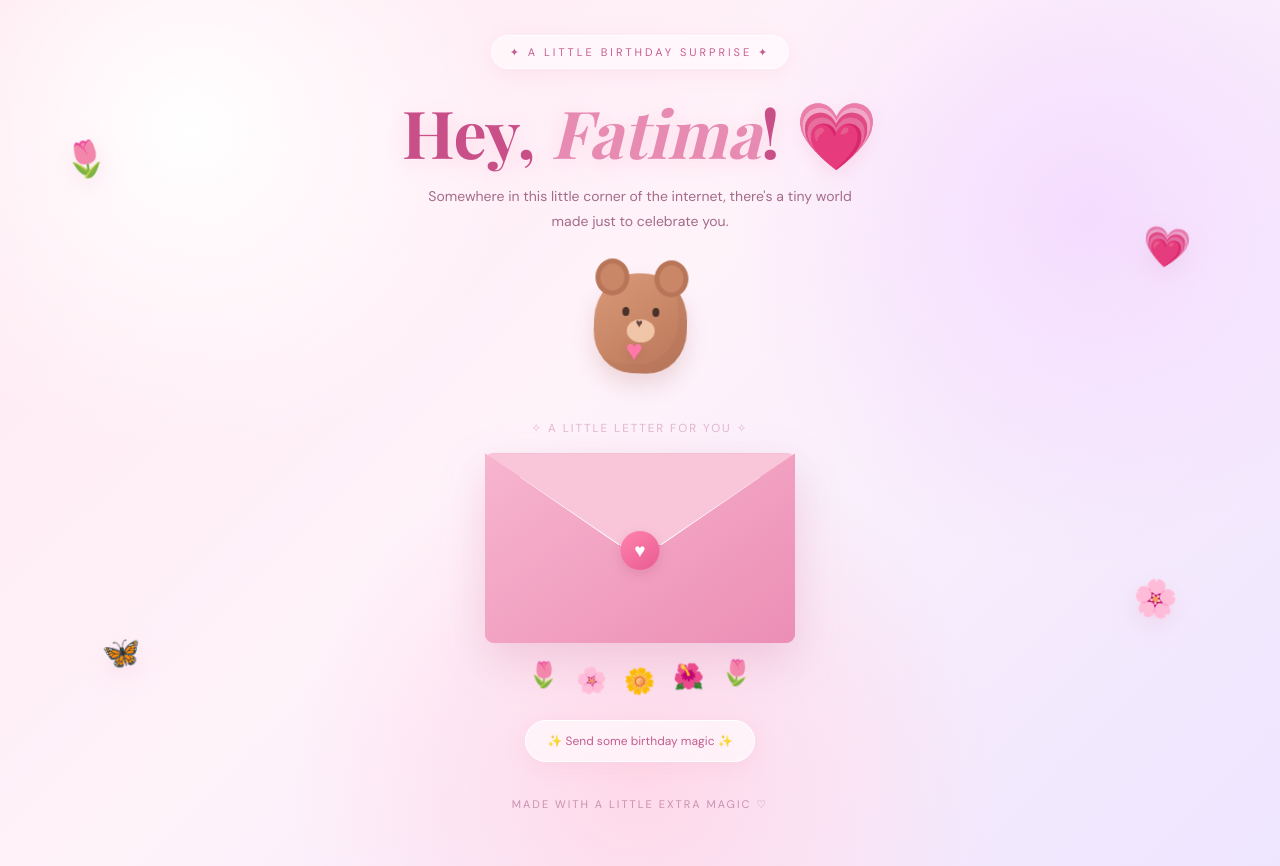
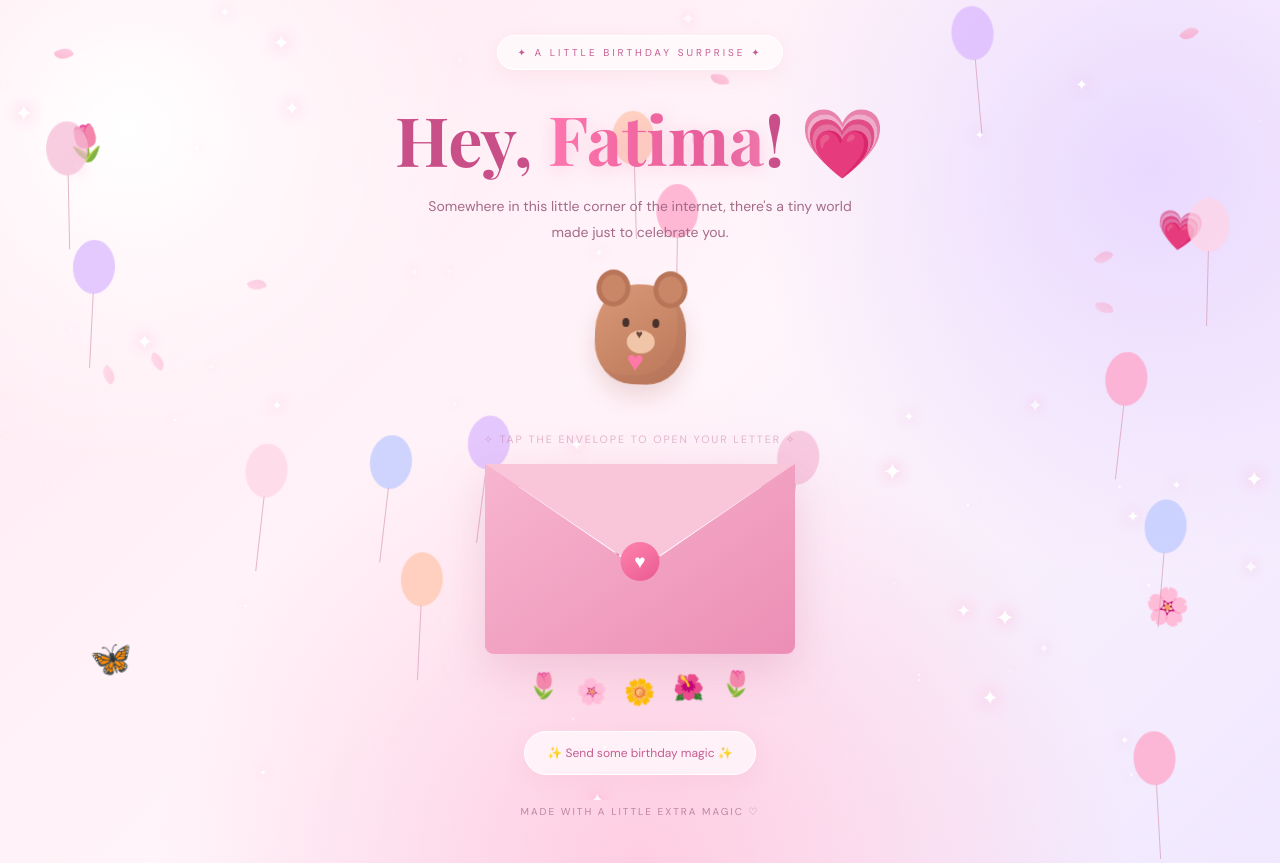
Before and after one commit to azimayman07-alt/Birthday-gift, a plain HTML site: page index.html in a window 1280 px wide. Drawn offline with nearby package versions, Linux system fonts and the light colour scheme; a web font is replaced by a local one.

Commit message:
Revise birthday message and enhance styles
Updated the birthday message and improved styles.

```diff
--- a/index.html
+++ b/index.html
@@ -4,37 +4,30 @@
 <head>
 <meta charset="UTF-8">
 <meta name="viewport" content="width=device-width, initial-scale=1.0">
-<title>A Happy Birthday To Someone 💗</title>
+<title>For Fatima 💗</title>
 
 <link href="https://fonts.googleapis.com/css2?family=DM+Sans:wght@400;500;600;700&family=Playfair+Display:ital,wght@0,500;0,600;0,700;1,500&display=swap" rel="stylesheet">
 
 <style>
-:root {
-  --pink: #ff8fb8;
-  --deep: #e95e96;
-  --light: #fff0f6;
-  --lavender: #e9dcff;
-  --white: #fffafd;
-  --text: #78465f;
+* {
+  margin: 0;
+  padding: 0;
+  box-sizing: border-box;
 }
-
-* { box-sizing: border-box; margin: 0; padding: 0; }
 
 body {
   min-height: 100vh;
   overflow-x: hidden;
   font-family: 'DM Sans', sans-serif;
-  color: var(--text);
+  color: #965b7a;
   background:
-    radial-gradient(circle at 15% 15%, #fff 0, transparent 25%),
-    radial-gradient(circle at 85% 25%, #f4dcff 0, transparent 28%),
-    radial-gradient(circle at 50% 90%, #ffd9e9 0, transparent 35%),
-    linear-gradient(135deg, #ffe8f1, #fff3fa 45%, #eee5ff);
+    radial-gradient(circle at 10% 15%, #fff 0, transparent 25%),
+    radial-gradient(circle at 90% 20%, #e9d9ff 0, transparent 30%),
+    radial-gradient(circle at 50% 100%, #ffcde1 0, transparent 45%),
+    linear-gradient(135deg, #ffe8f1, #fff5fa, #f0e8ff);
 }
 
-/* DREAMY BACKGROUND */
-
-#stars, #petals, #sparkles {
+#stars, #petals {
   position: fixed;
   inset: 0;
   pointer-events: none;
@@ -45,13 +38,13 @@ body {
 .star {
   position: absolute;
   color: white;
-  animation: twinkle var(--duration) ease-in-out infinite alternate;
-  text-shadow: 0 0 12px #ff9ec6;
+  text-shadow: 0 0 12px #ff91c0;
+  animation: twinkle var(--speed) ease-in-out infinite alternate;
 }
 
 @keyframes twinkle {
-  from { opacity: .15; transform: scale(.7) rotate(0deg); }
-  to { opacity: 1; transform: scale(1.3) rotate(35deg); }
+  from { opacity: .2; transform: scale(.6); }
+  to { opacity: 1; transform: scale(1.4); }
 }
 
 .petal {
@@ -66,59 +59,81 @@ body {
 }
 
 @keyframes fall {
-  to { transform: translate3d(var(--drift), 110vh, 0) rotate(700deg); }
+  to {
+    transform: translate(var(--drift), 110vh) rotate(700deg);
+    opacity: 0;
+  }
 }
-
-/* MAIN */
 
 .page {
   position: relative;
   z-index: 1;
-  width: min(100%, 900px);
+  width: min(100%, 850px);
   min-height: 100vh;
   margin: auto;
-  padding: 35px 20px 55px;
+  padding: 35px 20px 45px;
   display: flex;
   flex-direction: column;
   align-items: center;
   text-align: center;
 }
 
-.top-label {
-  padding: 9px 18px;
-  border: 1px solid #ffffffb8;
-  background: #ffffff75;
+.label {
+  padding: 10px 19px;
+  border: 1px solid #fff;
+  background: #ffffff91;
   border-radius: 50px;
-  font-size: 11px;
+  font-size: 10px;
   letter-spacing: 3px;
   color: #c45d91;
-  backdrop-filter: blur(10px);
   box-shadow: 0 5px 20px #e99bb526;
-  animation: appear 1.2s ease both;
+  animation: appear 1s ease both;
 }
 
 h1 {
-  margin-top: 27px;
+  margin-top: 28px;
   font-family: 'Playfair Display', serif;
-  font-size: clamp(36px, 8vw, 66px);
-  line-height: 1.12;
+  font-size: clamp(38px, 9vw, 68px);
+  line-height: 1.2;
   color: #c94f89;
-  text-shadow: 0 4px 20px #f5a5c755;
-  animation: titleIn 1.2s ease both;
 }
 
-h1 span {
-  color: #e78bb3;
-  font-style: italic;
+.name {
+  display: inline-block;
+  background: linear-gradient(90deg, #e65d99, #ffb0d3, #bb85e9, #ff75ad, #e65d99);
+  background-size: 300% auto;
+  background-clip: text;
+  -webkit-background-clip: text;
+  color: transparent;
+  filter: drop-shadow(0 3px 9px #ef9bc966);
+  animation:
+    nameEntrance 1.5s cubic-bezier(.2,.8,.2,1) both,
+    shimmer 4s linear infinite 1.5s,
+    nameFloat 3s ease-in-out infinite 1.5s;
+}
+
+@keyframes nameEntrance {
+  0% { opacity: 0; transform: translateY(35px) scale(.5) rotate(-8deg); }
+  70% { opacity: 1; transform: translateY(-7px) scale(1.12) rotate(3deg); }
+  100% { opacity: 1; transform: translateY(0) scale(1); }
+}
+
+@keyframes shimmer {
+  to { background-position: 300% center; }
+}
+
+@keyframes nameFloat {
+  0%, 100% { transform: translateY(0); }
+  50% { transform: translateY(-5px); }
 }
 
 .subtitle {
-  margin-top: 14px;
-  max-width: 440px;
-  line-height: 1.8;
+  margin-top: 13px;
+  max-width: 430px;
   font-size: 14px;
+  line-height: 1.9;
   color: #a46b89;
-  animation: appear 1.6s ease both;
+  animation: appear 1.7s ease both;
 }
 
 @keyframes appear {
@@ -126,25 +141,19 @@ h1 span {
   to { opacity: 1; transform: translateY(0); }
 }
 
-@keyframes titleIn {
-  from { opacity: 0; transform: translateY(30px) scale(.95); }
-  to { opacity: 1; transform: translateY(0) scale(1); }
-}
-
-/* FLOATING DECORATIONS */
+/* DECORATIONS */
 
 .decoration {
   position: fixed;
   z-index: 0;
   pointer-events: none;
   animation: float 5s ease-in-out infinite;
-  filter: drop-shadow(0 8px 12px #d987aa30);
 }
 
-.d1 { top: 17%; left: 5%; font-size: 35px; }
-.d2 { top: 30%; right: 7%; font-size: 39px; animation-delay: -2s; }
-.d3 { bottom: 15%; left: 8%; font-size: 31px; animation-delay: -1s; }
-.d4 { bottom: 20%; right: 8%; font-size: 36px; animation-delay: -3s; }
+.d1 { top: 15%; left: 5%; font-size: 35px; }
+.d2 { top: 28%; right: 6%; font-size: 38px; animation-delay: -2s; }
+.d3 { bottom: 14%; left: 7%; font-size: 34px; animation-delay: -1s; }
+.d4 { bottom: 19%; right: 7%; font-size: 36px; animation-delay: -3s; }
 
 @keyframes float {
   0%,100% { transform: translateY(0) rotate(-8deg); }
@@ -155,38 +164,29 @@ h1 span {
 
 .balloon {
   position: fixed;
-  bottom: -140px;
-  width: 43px;
-  height: 55px;
-  border-radius: 50% 50% 45% 45%;
+  bottom: -130px;
+  width: 42px;
+  height: 54px;
+  border-radius: 50%;
   z-index: 0;
-  opacity: .65;
-  animation: balloonUp var(--speed) linear infinite;
+  opacity: .7;
+  pointer-events: none;
+  animation: balloonUp var(--duration) linear infinite;
   animation-delay: var(--delay);
-}
-
-.balloon::before {
-  content: "";
-  position: absolute;
-  bottom: -5px;
-  left: 18px;
-  border-left: 4px solid transparent;
-  border-right: 4px solid transparent;
-  border-bottom: 7px solid var(--balloon-color);
 }
 
 .balloon::after {
   content: "";
   position: absolute;
-  top: 55px;
+  top: 53px;
   left: 21px;
+  height: 75px;
   width: 1px;
-  height: 75px;
   background: #d69bb4;
 }
 
 @keyframes balloonUp {
-  0% { transform: translateY(0) translateX(0) rotate(-8deg); }
+  0% { transform: translateY(0) rotate(-8deg); }
   50% { transform: translateY(-60vh) translateX(25px) rotate(8deg); }
   100% { transform: translateY(-120vh) translateX(-15px) rotate(-8deg); }
 }
@@ -194,10 +194,9 @@ h1 span {
 /* TEDDY */
 
 .teddy-area {
-  margin-top: 26px;
-  position: relative;
-  height: 145px;
-  width: 180px;
+  margin-top: 28px;
+  height: 140px;
+  width: 170px;
   display: grid;
   place-items: center;
   animation: teddyFloat 3.5s ease-in-out infinite;
@@ -205,7 +204,7 @@ h1 span {
 
 .teddy {
   position: relative;
-  width: 93px;
+  width: 91px;
   height: 100px;
   background: linear-gradient(145deg, #d99a78, #b97558);
   border-radius: 47% 47% 42% 42%;
@@ -221,6 +220,7 @@ h1 span {
   background: #c98768;
   border: 5px solid #b97558;
 }
+
 .ear.left { left: 0; }
 .ear.right { right: 0; }
 
@@ -244,7 +244,7 @@ h1 span {
 .muzzle {
   position: absolute;
   top: 46px;
-  left: 33px;
+  left: 32px;
   width: 28px;
   height: 23px;
   border-radius: 50%;
@@ -267,7 +267,6 @@ h1 span {
   left: 33px;
   color: #ff78a8;
   font-size: 29px;
-  text-shadow: 0 3px 8px #8c3c6533;
 }
 
 @keyframes teddyFloat {
@@ -278,17 +277,17 @@ h1 span {
 /* ENVELOPE */
 
 .envelope-section {
-  margin-top: 15px;
+  margin-top: 18px;
   display: flex;
   flex-direction: column;
   align-items: center;
 }
 
 .tap-text {
-  font-size: 12px;
+  font-size: 11px;
+  letter-spacing: 2px;
   color: #bd7097;
-  letter-spacing: 2px;
-  margin-bottom: 17px;
+  margin-bottom: 18px;
   animation: pulse 2s infinite;
 }
 
@@ -302,11 +301,11 @@ h1 span {
   position: relative;
   cursor: pointer;
   filter: drop-shadow(0 17px 22px #b94e7c30);
-  transition: transform .35s;
+  transition: transform .3s;
   -webkit-tap-highlight-color: transparent;
 }
 
-.envelope:hover { transform: translateY(-7px) scale(1.025); }
+.envelope:hover { transform: translateY(-6px); }
 
 .env-back {
   position: absolute;
@@ -324,12 +323,12 @@ h1 span {
   background: #fffafd;
   border-radius: 5px;
   z-index: 1;
-  transition: transform 1s ease;
   display: flex;
   flex-direction: column;
   align-items: center;
   justify-content: center;
   gap: 9px;
+  transition: transform .8s ease;
 }
 
 .letter-preview span:first-child {
@@ -339,7 +338,7 @@ h1 span {
 }
 
 .letter-preview span:last-child {
-  font-size: 10px;
+  font-size: 9px;
   letter-spacing: 2px;
   color: #c68ca7;
 }
@@ -364,7 +363,6 @@ h1 span {
   transform-origin: top;
   transition: transform .8s ease;
   z-index: 4;
-  border-radius: 8px;
 }
 
 .seal {
@@ -381,53 +379,61 @@ h1 span {
   display: grid;
   place-items: center;
   font-size: 19px;
-  box-shadow: 0 4px 12px #b54c743c;
   transition: opacity .3s;
 }
 
-.envelope.open .env-flap { transform: rotateX(180deg); z-index: 0; }
-.envelope.open .letter-preview { transform: translateY(-115px); transition-delay: .4s; }
+.envelope.open .env-flap {
+  transform: rotateX(180deg);
+  z-index: 0;
+}
+
+.envelope.open .letter-preview {
+  transform: translateY(-115px);
+  transition-delay: .4s;
+}
+
 .envelope.open .seal { opacity: 0; }
 
-/* OPEN LETTER */
+/* LETTER POPUP */
 
 .letter-overlay {
   position: fixed;
   inset: 0;
-  z-index: 20;
-  padding: 22px;
+  z-index: 50;
+  padding: 20px;
   display: none;
   align-items: center;
   justify-content: center;
-  background: #55314770;
+  background: #55314780;
   backdrop-filter: blur(9px);
 }
 
 .letter-overlay.show {
   display: flex;
-  animation: fadeIn .5s ease;
+  animation: fadeIn .4s ease;
 }
 
-@keyframes fadeIn { from { opacity: 0; } to { opacity: 1; } }
+@keyframes fadeIn {
+  from { opacity: 0; }
+  to { opacity: 1; }
+}
 
 .letter-card {
   position: relative;
-  width: min(520px, 100%);
+  width: min(510px, 100%);
   max-height: 85vh;
   overflow-y: auto;
-  padding: 39px 30px 32px;
+  padding: 39px 30px 30px;
   border-radius: 22px;
-  background:
-    radial-gradient(circle at top right, #ffe5f1, transparent 40%),
-    #fffafd;
+  background: linear-gradient(145deg, #fffafd, #fff0f7);
   box-shadow: 0 25px 90px #4c183a55;
   border: 1px solid white;
   animation: letterIn .65s cubic-bezier(.2,.8,.2,1);
 }
 
 @keyframes letterIn {
-  from { opacity: 0; transform: translateY(35px) scale(.9) rotate(-2deg); }
-  to { opacity: 1; transform: translateY(0) scale(1) rotate(0); }
+  from { opacity: 0; transform: translateY(35px) scale(.9); }
+  to { opacity: 1; transform: translateY(0) scale(1); }
 }
 
 .close {
@@ -437,18 +443,17 @@ h1 span {
   border: 0;
   background: #ffe5f0;
   color: #bd638e;
-  width: 32px;
-  height: 32px;
+  width: 34px;
+  height: 34px;
   border-radius: 50%;
-  font-size: 20px;
+  font-size: 22px;
   cursor: pointer;
 }
 
-.letter-card .tiny {
+.tiny {
   color: #d77aa1;
   letter-spacing: 3px;
   font-size: 10px;
-  text-transform: uppercase;
 }
 
 .letter-card h2 {
@@ -476,24 +481,16 @@ h1 span {
 }
 
 .love-note {
-  margin-top: 23px;
+  margin-top: 22px;
   padding: 13px;
   border-radius: 12px;
-  background: #fff0f6;
+  background: #ffe8f1;
   color: #c66c94;
   font-size: 12px;
-  line-height: 1.7;
+  line-height: 1.8;
 }
 
-/* BOTTOM DETAILS */
-
-.footer {
-  margin-top: 35px;
-  font-size: 11px;
-  letter-spacing: 2px;
-  color: #bd85a1;
-  opacity: .85;
-}
+/* FLOWERS & BUTTON */
 
 .flower-row {
   margin-top: 22px;
@@ -503,9 +500,9 @@ h1 span {
 }
 
 .flower-row span {
-  display: inline-block;
   animation: flowerDance 3s ease-in-out infinite;
 }
+
 .flower-row span:nth-child(2) { animation-delay: -.6s; }
 .flower-row span:nth-child(3) { animation-delay: -1.2s; }
 .flower-row span:nth-child(4) { animation-delay: -1.8s; }
@@ -516,11 +513,35 @@ h1 span {
   50% { transform: translateY(-9px) rotate(10deg); }
 }
 
-/* CONFETTI */
+.surprise-btn {
+  margin-top: 22px;
+  padding: 13px 22px;
+  border: 1px solid white;
+  border-radius: 30px;
+  background: #ffffffa8;
+  color: #c45d91;
+  font: inherit;
+  font-size: 12px;
+  cursor: pointer;
+  box-shadow: 0 6px 20px #e99bb526;
+  transition: .25s;
+}
+
+.surprise-btn:hover {
+  transform: translateY(-3px);
+  background: white;
+}
+
+.footer {
+  margin-top: 30px;
+  font-size: 10px;
+  letter-spacing: 2px;
+  color: #bd85a1;
+}
 
 .confetti {
   position: fixed;
-  z-index: 30;
+  z-index: 70;
   top: -20px;
   width: 9px;
   height: 14px;
@@ -529,29 +550,17 @@ h1 span {
 }
 
 @keyframes confettiFall {
-  to { transform: translate(var(--side), 110vh) rotate(900deg); opacity: 0; }
+  to {
+    transform: translate(var(--side), 110vh) rotate(900deg);
+    opacity: 0;
+  }
 }
-
-.surprise-btn {
-  margin-top: 22px;
-  padding: 12px 21px;
-  border: 1px solid #ffffff;
-  border-radius: 30px;
-  background: #ffffff9c;
-  color: #c45d91;
-  font: inherit;
-  font-size: 12px;
-  cursor: pointer;
-  box-shadow: 0 6px 20px #e99bb526;
-  transition: .25s;
-}
-.surprise-btn:hover { transform: translateY(-3px); background: white; }
 
 @media(max-width: 500px) {
   .page { padding-top: 28px; }
   .d1 { left: 2%; }
   .d2 { right: 2%; }
-  .letter-card { padding: 37px 23px 26px; }
+  .letter-card { padding: 38px 22px 25px; }
   .letter-card h2 { font-size: 29px; }
 }
 </style>
@@ -561,7 +570,6 @@ h1 span {
 
 <div id="stars"></div>
 <div id="petals"></div>
-<div id="sparkles"></div>
 
 <div class="decoration d1">🌷</div>
 <div class="decoration d2">💗</div>
@@ -570,9 +578,11 @@ h1 span {
 
 <main class="page">
 
-  <div class="top-label">✦ A LITTLE BIRTHDAY SURPRISE ✦</div>
+  <div class="label">✦ A LITTLE BIRTHDAY SURPRISE ✦</div>
 
-  <h1>Hey, <span id="friendName">Beautiful Human</span>! 💗</h1>
+  <h1>
+    Hey, <span class="name">Fatima</span>! 💗
+  </h1>
 
   <p class="subtitle">
     Somewhere in this little corner of the internet,
@@ -593,14 +603,16 @@ h1 span {
   </div>
 
   <div class="envelope-section">
-    <div class="tap-text">✧ A LITTLE LETTER FOR YOU ✧</div>
+    <div class="tap-text">✧ TAP THE ENVELOPE TO OPEN YOUR LETTER ✧</div>
 
-    <div class="envelope" id="envelope" onclick="openLetter()">
+    <div class="envelope" id="envelope">
       <div class="env-back"></div>
+
       <div class="letter-preview">
-        <span>For you ♡</span>
-        <span>WITH A LITTLE LOVE & LOTS OF WISHES</span>
+        <span>For Fatima ♡</span>
+        <span>A LITTLE MESSAGE JUST FOR YOU</span>
       </div>
+
       <div class="env-front"></div>
       <div class="env-flap"></div>
       <div class="seal">♥</div>
@@ -608,32 +620,38 @@ h1 span {
   </div>
 
   <div class="flower-row">
-    <span>🌷</span><span>🌸</span><span>🌼</span><span>🌺</span><span>🌷</span>
+    <span>🌷</span>
+    <span>🌸</span>
+    <span>🌼</span>
+    <span>🌺</span>
+    <span>🌷</span>
   </div>
 
-  <button class="surprise-btn" onclick="celebrate()">
+  <button class="surprise-btn" id="magicButton">
     ✨ Send some birthday magic ✨
   </button>
 
   <div class="footer">MADE WITH A LITTLE EXTRA MAGIC ♡</div>
+
 </main>
 
-<!-- LETTER POPUP -->
+<!-- BIRTHDAY LETTER -->
 
-<div class="letter-overlay" id="letterOverlay" onclick="outsideClose(event)">
+<div class="letter-overlay" id="letterOverlay">
   <div class="letter-card">
-    <button class="close" onclick="closeLetter()">×</button>
+
+    <button class="close" id="closeButton">×</button>
 
     <div class="tiny">✦ A MESSAGE JUST FOR YOU ✦</div>
 
-    <h2>Happy Birthday! 💗</h2>
+    <h2>Happy Birthday, Fatima! 💗</h2>
 
-    <p>Heyyy!</p>
+    <p>Heyyy Fatima!</p>
 
     <p>
-      First of all, happiest birthday to you! 🥳
-      I hope today brings you so much happiness, laughter,
-      and all the little things that make you smile.
+      First of all, happiest birthday to you!!
+      I hope your special day is filled with happiness,
+      laughter, and all the little things that make you smile.
     </p>
 
     <p>
@@ -643,29 +661,21 @@ h1 span {
     </p>
 
     <p>
-      Ami jani na kemne but our friendship lasted this long and how
-      u were able to handle my weird side but thats just who we are fatima.
-      we are funny, sad dramatic but most importantly we look out for one another.
-      I wish soo much for you in this life and hereafter and May Allah fill your life
-      with Happiness and good family.
-
-
-
+      I hope this new chapter of your life brings you
+      beautiful memories, exciting opportunities, peaceful
+      days, and people who appreciate you for who you are.
     </p>
 
     <p>
-      Funny thing is, we never met each other irl yet ur one of my best friends.
-      whom I can share everything with and talk freely with
-      Fatima I know your facing ur own problems and realising
-      a lot of stuff, i just want you to know that i m with you
-      in everything and lemme know and talk to me about anything!!!
-    And dont worry aboht any problem since u gotta wonderful people around you.
-    and remember'This life is only a dream while the next life is the real one'
-    thanks for being my friend fatima it means so much for me./p>
+      Keep being your wonderful self, keep smiling,
+      and never stop chasing the things that make you happy.
+      You deserve so many good things.
+    </p>
 
     <p>
-      Have the most amazing birthday. Enjoy your day
-      to the fullest!!
+      I hope this little surprise made you smile,
+      even if just for a moment. Enjoy your day
+      to the absolute fullest!!
     </p>
 
     <div class="signature">
@@ -677,92 +687,99 @@ h1 span {
       🧸 A tiny reminder: the world is a little brighter
       with people like you in it. Never forget that.
     </div>
+
   </div>
 </div>
 
 <script>
-// EDIT THESE TWO LINES TO PERSONALIZE THE WEBSITE
-const friendName = "Fatima";
-const yourName = "Ayman";
+// STARS
+const stars = document.getElementById("stars");
 
-document.getElementById("friendName").textContent = friendName;
-
-// Update the signature automatically
-document.querySelector(".signature").innerHTML =
-  "From your friend,<br>" + Ayman + " ♡";
-
-// STAR GENERATOR
-const starBox = document.getElementById("stars");
-
-for (let i = 0; i < 65; i++) {
+for (let i = 0; i < 75; i++) {
   const star = document.createElement("div");
   star.className = "star";
   star.textContent = Math.random() > .5 ? "✦" : "·";
   star.style.left = Math.random() * 100 + "%";
   star.style.top = Math.random() * 100 + "%";
   star.style.fontSize = (Math.random() * 15 + 7) + "px";
-  star.style.setProperty("--duration", (Math.random() * 3 + 2) + "s");
+  star.style.setProperty("--speed", (Math.random() * 3 + 2) + "s");
   star.style.animationDelay = Math.random() * 4 + "s";
-  starBox.appendChild(star);
+  stars.appendChild(star);
 }
 
-// FLOATING BALLOONS
-const balloonColors = ["#ff9fc5", "#d9b5ff", "#ffc5a9", "#f5b9d5", "#b9c7ff"];
+// BALLOONS
+const balloonColors = [
+  "#ff9fc5", "#d9b5ff", "#ffc5a9",
+  "#f5b9d5", "#b9c7ff", "#ffd3e4"
+];
 
-for (let i = 0; i < 12; i++) {
+for (let i = 0; i < 14; i++) {
   const balloon = document.createElement("div");
   balloon.className = "balloon";
-  const color = balloonColors[i % balloonColors.length];
   balloon.style.left = Math.random() * 100 + "%";
-  balloon.style.background = color;
-  balloon.style.setProperty("--balloon-color", color);
-  balloon.style.setProperty("--speed", (Math.random() * 12 + 15) + "s");
+  balloon.style.background = balloonColors[i % balloonColors.length];
+  balloon.style.setProperty("--duration", (Math.random() * 12 + 15) + "s");
   balloon.style.setProperty("--delay", (-Math.random() * 25) + "s");
   document.body.appendChild(balloon);
 }
 
-// FALLING FLOWER PETALS
+// FALLING PETALS
 function makePetal() {
   const petal = document.createElement("div");
   petal.className = "petal";
   petal.style.left = Math.random() * 100 + "vw";
   petal.style.setProperty("--drift", (Math.random() * 180 - 90) + "px");
   petal.style.animationDuration = (Math.random() * 7 + 7) + "s";
-  petal.style.opacity = Math.random() * .5 + .2;
+
   document.getElementById("petals").appendChild(petal);
+
   setTimeout(() => petal.remove(), 15000);
 }
+
 setInterval(makePetal, 500);
 
-// OPEN LETTER
+// ENVELOPE AND LETTER
+const envelope = document.getElementById("envelope");
+const overlay = document.getElementById("letterOverlay");
+const closeButton = document.getElementById("closeButton");
+
 let opened = false;
 
 function openLetter() {
   if (opened) return;
+
   opened = true;
-
-  const envelope = document.getElementById("envelope");
   envelope.classList.add("open");
 
   setTimeout(() => {
-    document.getElementById("letterOverlay").classList.add("show");
+    overlay.classList.add("show");
     celebrate();
-  }, 1100);
+  }, 1050);
 }
 
 function closeLetter() {
-  document.getElementById("letterOverlay").classList.remove("show");
+  overlay.classList.remove("show");
 }
 
-function outsideClose(event) {
-  if (event.target.id === "letterOverlay") closeLetter();
-}
+// Use a real click listener on the envelope
+envelope.addEventListener("click", openLetter);
+closeButton.addEventListener("click", closeLetter);
 
-// CONFETTI CELEBRATION
+// Close if the background is clicked
+overlay.addEventListener("click", function(event) {
+  if (event.target === overlay) {
+    closeLetter();
+  }
+});
+
+// CELEBRATION
 function celebrate() {
-  const colors = ["#ff8fb8", "#e4a9ff", "#ffe08c", "#ffffff", "#ffa9c8", "#c6b5ff"];
+  const colors = [
+    "#ff8fb8", "#e4a9ff", "#ffe08c",
+    "#ffffff", "#ffa9c8", "#c6b5ff"
+  ];
 
-  for (let i = 0; i < 95; i++) {
+  for (let i = 0; i < 100; i++) {
     const bit = document.createElement("div");
     bit.className = "confetti";
     bit.style.left = Math.random() * 100 + "vw";
@@ -770,17 +787,21 @@ function celebrate() {
     bit.style.borderRadius = Math.random() > .5 ? "50%" : "2px";
     bit.style.setProperty("--side", (Math.random() * 250 - 125) + "px");
     bit.style.setProperty("--duration", (Math.random() * 3 + 3) + "s");
+
     document.body.appendChild(bit);
     setTimeout(() => bit.remove(), 6500);
   }
 }
 
-// LITTLE SPARKLE WHEN YOU TAP ANYWHERE
-document.addEventListener("click", (event) => {
+document.getElementById("magicButton").addEventListener("click", celebrate);
+
+// LITTLE SPARKLE ON SCREEN TAPS
+document.addEventListener("click", function(event) {
   if (event.target.closest(".envelope, .letter-card, .surprise-btn, .close")) return;
 
   const sparkle = document.createElement("div");
   sparkle.textContent = "✦";
+
   sparkle.style.cssText = `
     position:fixed;
     left:${event.clientX}px;
@@ -788,21 +809,22 @@ document.addEventListener("click", (event) => {
     color:#e979a9;
     font-size:22px;
     pointer-events:none;
-    z-index:40;
-    animation: sparkleOut .8s ease forwards;
+    z-index:80;
+    animation:sparkleOut .8s ease forwards;
   `;
+
   document.body.appendChild(sparkle);
   setTimeout(() => sparkle.remove(), 850);
 });
 
-// SPARKLE ANIMATION
-const sparkleStyle = document.createElement("style");
-sparkleStyle.textContent = `
+const style = document.createElement("style");
+style.textContent = `
 @keyframes sparkleOut {
   0% {opacity:1; transform:scale(.4) rotate(0);}
   100% {opacity:0; transform:scale(1.8) translateY(-25px) rotate(90deg);}
 }`;
-document.head.appendChild(sparkleStyle);
+document.head.appendChild(style);
+
 </script>
 
 </body>
```
